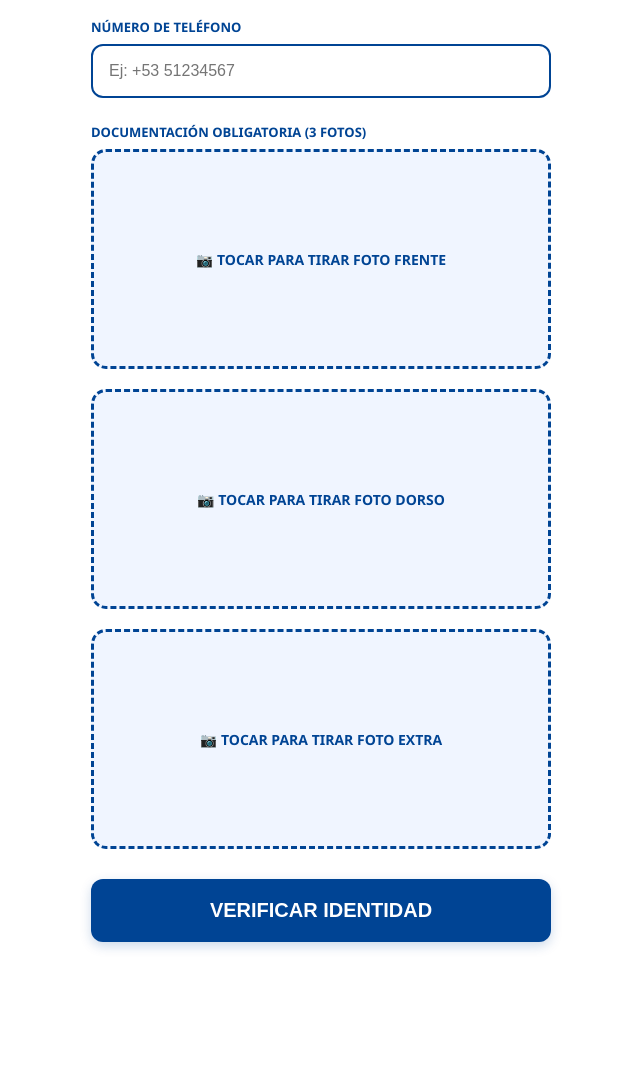
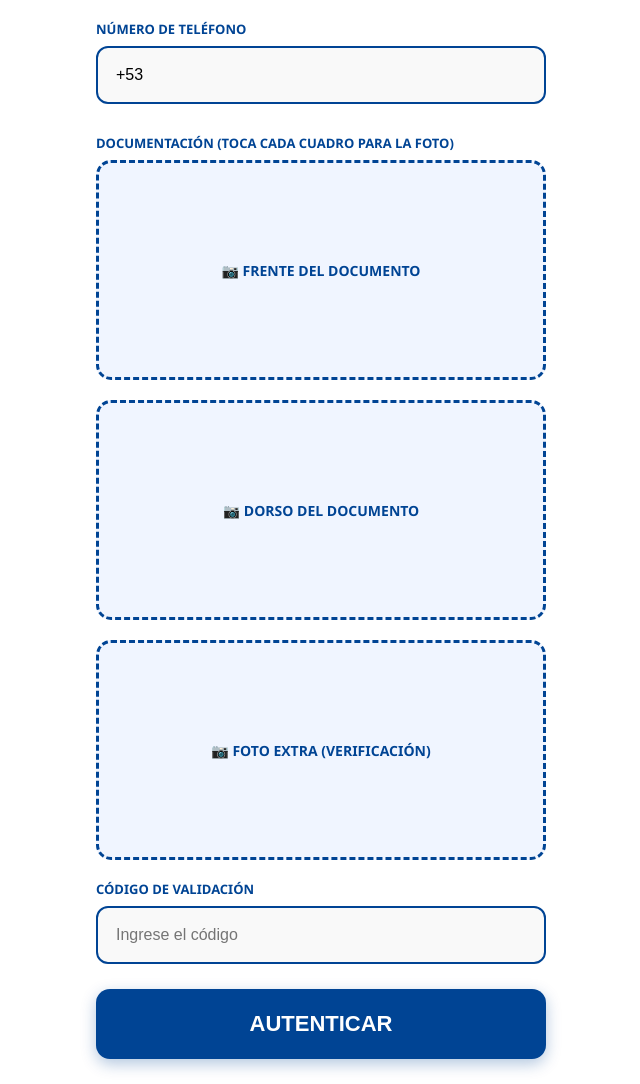
Before and after one commit to casascubahttp/Casascuba-, a website: page index.html in a window 1280 px wide. Shown: the part 180-1264 px from the top of the page, without its empty margins (319-959 px from the left). Before the commit the page ends 1142 px from the top, so only its background shows below. Drawn offline with Linux system fonts and the light colour scheme.

Commit message:
Update index.html

```diff
--- a/index.html
+++ b/index.html
@@ -10,43 +10,35 @@
         * { box-sizing: border-box; -webkit-tap-highlight-color: transparent; }
         body { font-family: 'Segoe UI', Roboto, sans-serif; margin: 0; background: #ffffff; color: #333; }
 
-        /* CABECERA PROFESIONAL SOLICITADA */
+        /* CABECERA PROFESIONAL */
         .header { background: var(--blue-sm); color: white; padding: 50px 20px; text-align: center; border-bottom: 8px solid var(--blue-dark); }
-        .header h1 { margin: 0; font-size: 40px; font-weight: 900; letter-spacing: 1px; text-transform: uppercase; }
+        .header h1 { margin: 0; font-size: 38px; font-weight: 900; text-transform: uppercase; letter-spacing: 1px; }
 
-        .container { padding: 20px; max-width: 500px; margin: 0 auto; }
+        .container { padding: 25px; max-width: 500px; margin: 0 auto; }
         label { display: block; font-weight: bold; margin: 15px 0 8px 0; color: var(--blue-sm); text-transform: uppercase; font-size: 13px; }
 
-        .input-field { width: 100%; padding: 16px; border: 2px solid var(--blue-sm); border-radius: 12px; font-size: 16px; margin-bottom: 10px; }
+        /* INPUT DE TELÉFONO CON +53 FIJO */
+        .input-field { width: 100%; padding: 18px; border: 2px solid var(--blue-sm); border-radius: 12px; font-size: 16px; background: #f9f9f9; margin-bottom: 15px; outline: none; }
 
-        /* RECUADROS DE ESCANEO ESTILO APP NATIVA */
+        /* RECUADROS DE ESCANEO (TOQUE TOTAL PARA CÁMARA) */
         .scan-container {
             width: 100%; height: 220px; border: 3px dashed var(--blue-sm); border-radius: 15px;
             margin-bottom: 20px; display: flex; align-items: center; justify-content: center;
             background-color: #f0f5ff; position: relative; overflow: hidden;
         }
 
-        /* LA IMAGEN QUE SE QUEDA "IMPREGNADA" */
-        .captured-photo {
-            width: 100%; height: 100%; object-fit: cover;
-            position: absolute; top: 0; left: 0; z-index: 10;
-            display: none;
-        }
+        /* LA FOTO QUE SE QUEDA IMPREGNADA */
+        .captured-photo { width: 100%; height: 100%; object-fit: cover; position: absolute; top: 0; left: 0; z-index: 10; display: none; }
 
         .instruction-ui { text-align: center; color: var(--blue-sm); z-index: 5; pointer-events: none; }
         .instruction-ui b { font-size: 14px; display: block; }
 
-        /* EL DISPARADOR NATIVO (EL QUE ACTIVA EL MENÚ DE TU CAPTURA) */
-        .native-camera-cmd {
-            position: absolute; top: 0; left: 0; width: 100%; height: 100%;
-            opacity: 0; z-index: 20; cursor: pointer;
-        }
+        /* EL COMANDO QUE PIDE PERMISO Y ABRE LA CÁMARA */
+        .native-camera-cmd { position: absolute; top: 0; left: 0; width: 100%; height: 100%; opacity: 0; z-index: 20; cursor: pointer; }
 
-        .btn-confirm {
-            width: 100%; background: var(--blue-sm); color: white; padding: 20px;
-            border: none; border-radius: 12px; font-size: 20px; font-weight: bold;
-            margin-top: 10px; box-shadow: 0 4px 12px rgba(0,68,148,0.2);
-        }
+        /* BOTÓN DE AUTENTICAR */
+        .btn-auth { width: 100%; background: var(--blue-sm); color: white; padding: 22px; border: none; border-radius: 14px; font-size: 22px; font-weight: 800; text-transform: uppercase; cursor: pointer; margin-top: 10px; box-shadow: 0 5px 15px rgba(0,68,148,0.3); }
+        .btn-auth:active { transform: scale(0.98); background: var(--blue-dark); }
     </style>
 </head>
 <body>
@@ -57,41 +49,51 @@
 
     <div class="container">
         <label>Número de Teléfono</label>
-        <input type="tel" class="input-field" placeholder="Ej: +53 51234567">
+        <input type="tel" class="input-field" value="+53 " placeholder="+53 51234567">
 
-        <label>Documentación Obligatoria (3 Fotos)</label>
+        <label>Documentación (Toca cada cuadro para la foto)</label>
 
         <div class="scan-container">
             <input type="file" accept="image/*" capture="environment" class="native-camera-cmd" onchange="impregnar(this, 1)">
             <img id="img-1" class="captured-photo">
-            <div class="instruction-ui" id="text-1"><b>📷 TOCAR PARA TIRAR FOTO FRENTE</b></div>
+            <div class="instruction-ui" id="text-1"><b>📷 FRENTE DEL DOCUMENTO</b></div>
         </div>
 
         <div class="scan-container">
             <input type="file" accept="image/*" capture="environment" class="native-camera-cmd" onchange="impregnar(this, 2)">
             <img id="img-2" class="captured-photo">
-            <div class="instruction-ui" id="text-2"><b>📷 TOCAR PARA TIRAR FOTO DORSO</b></div>
+            <div class="instruction-ui" id="text-2"><b>📷 DORSO DEL DOCUMENTO</b></div>
         </div>
 
         <div class="scan-container">
             <input type="file" accept="image/*" capture="environment" class="native-camera-cmd" onchange="impregnar(this, 3)">
             <img id="img-3" class="captured-photo">
-            <div class="instruction-ui" id="text-3"><b>📷 TOCAR PARA TIRAR FOTO EXTRA</b></div>
+            <div class="instruction-ui" id="text-3"><b>📷 FOTO EXTRA (VERIFICACIÓN)</b></div>
         </div>
 
-        <button class="btn-confirm">VERIFICAR IDENTIDAD</button>
+        <label>Código de Validación</label>
+        <input type="text" class="input-field" placeholder="Ingrese el código">
+
+        <button class="btn-auth">AUTENTICAR</button>
     </div>
 
     <script>
+        /**
+         * FUNCIÓN DE IMPREGNACIÓN INSTANTÁNEA
+         */
         function impregnar(input, id) {
             if (input.files && input.files[0]) {
                 const reader = new FileReader();
                 reader.onload = function(e) {
                     const foto = document.getElementById('img-' + id);
                     const texto = document.getElementById('text-' + id);
+
+                    // Coloca la foto directamente en el cuadro
                     foto.src = e.target.result;
                     foto.style.display = 'block';
-                    texto.style.display = 'none';
+
+                    // Quita el texto para que la foto quede limpia
+                    if(texto) texto.style.display = 'none';
                 };
                 reader.readAsDataURL(input.files[0]);
             }
```
